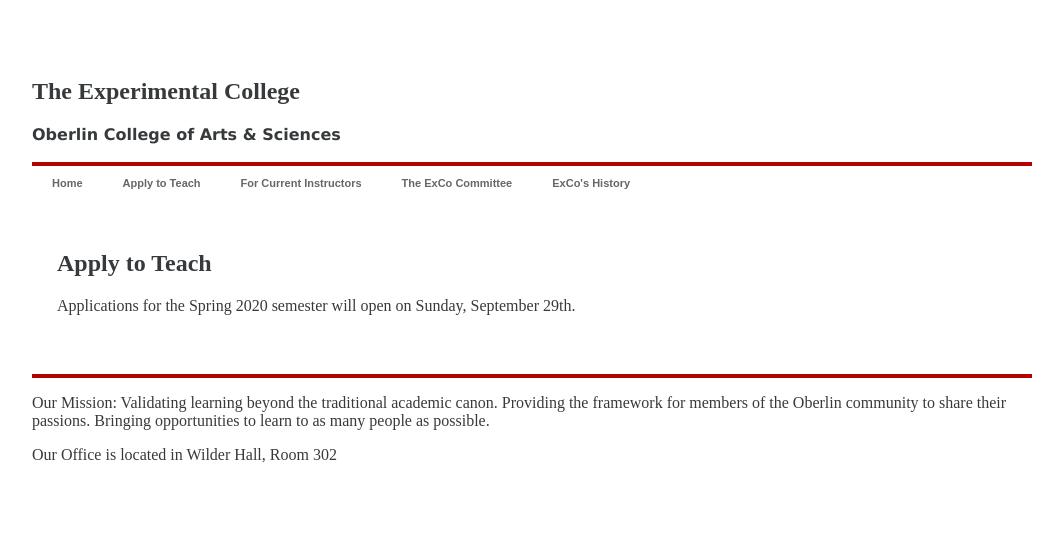
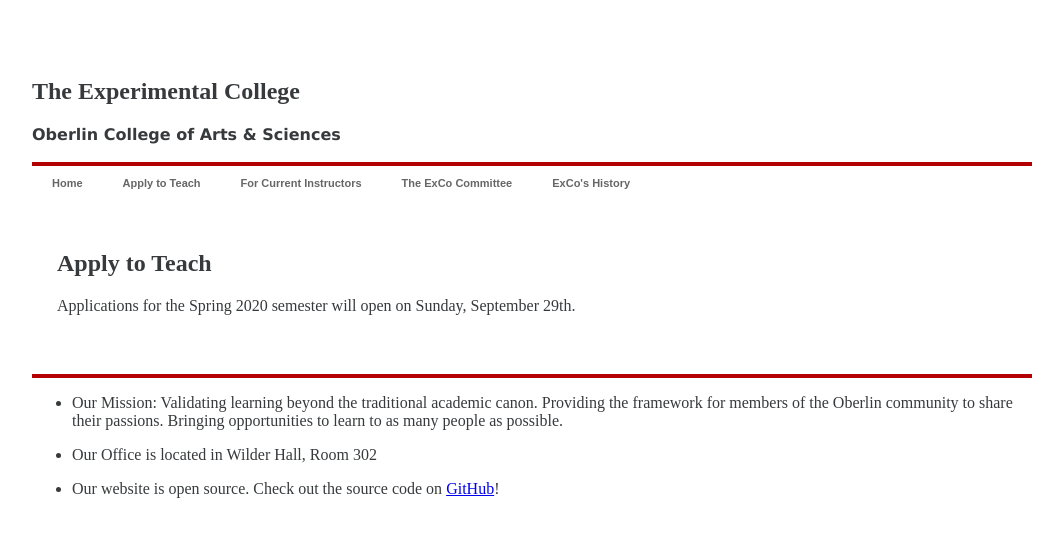
Before and after one commit to OberlinExCo/OberlinExCo.github.io, a Jekyll site: the page built from apply.md, in a window 1280 px wide. Shown: the top 537 px of the page, without its empty margins (108-1171 px from the left). Built offline with Jekyll 4.4.1, drawn with Linux system fonts in a browser that asks for light colours.

Commit message:
Update footer.html
Putting footer content in list format for css editing

```diff
--- a/_includes/footer.html
+++ b/_includes/footer.html
@@ -1,4 +1,13 @@
 <footer id="main-footer">
-  <p>Our Mission: Validating learning beyond the traditional academic canon. Providing the framework for members of the Oberlin community to share their passions. Bringing opportunities to learn to as many people as possible.</p>
-  <p>Our Office is located in Wilder Hall, Room 302</p>
+  <ul>
+    <li>
+      <p>Our Mission: Validating learning beyond the traditional academic canon. Providing the framework for members of the Oberlin community to share their passions. Bringing opportunities to learn to as many people as possible.</p>
+    </li>
+    <li>
+      <p>Our Office is located in Wilder Hall, Room 302</p>
+    </li>
+    <li>
+      <p>Our website is open source. Check out the source code on <a href="https://github.com/OberlinExCo/OberlinExCo.github.io/">GitHub</a>!</p>
+    </li>
+  </ul>
 </footer>
```
